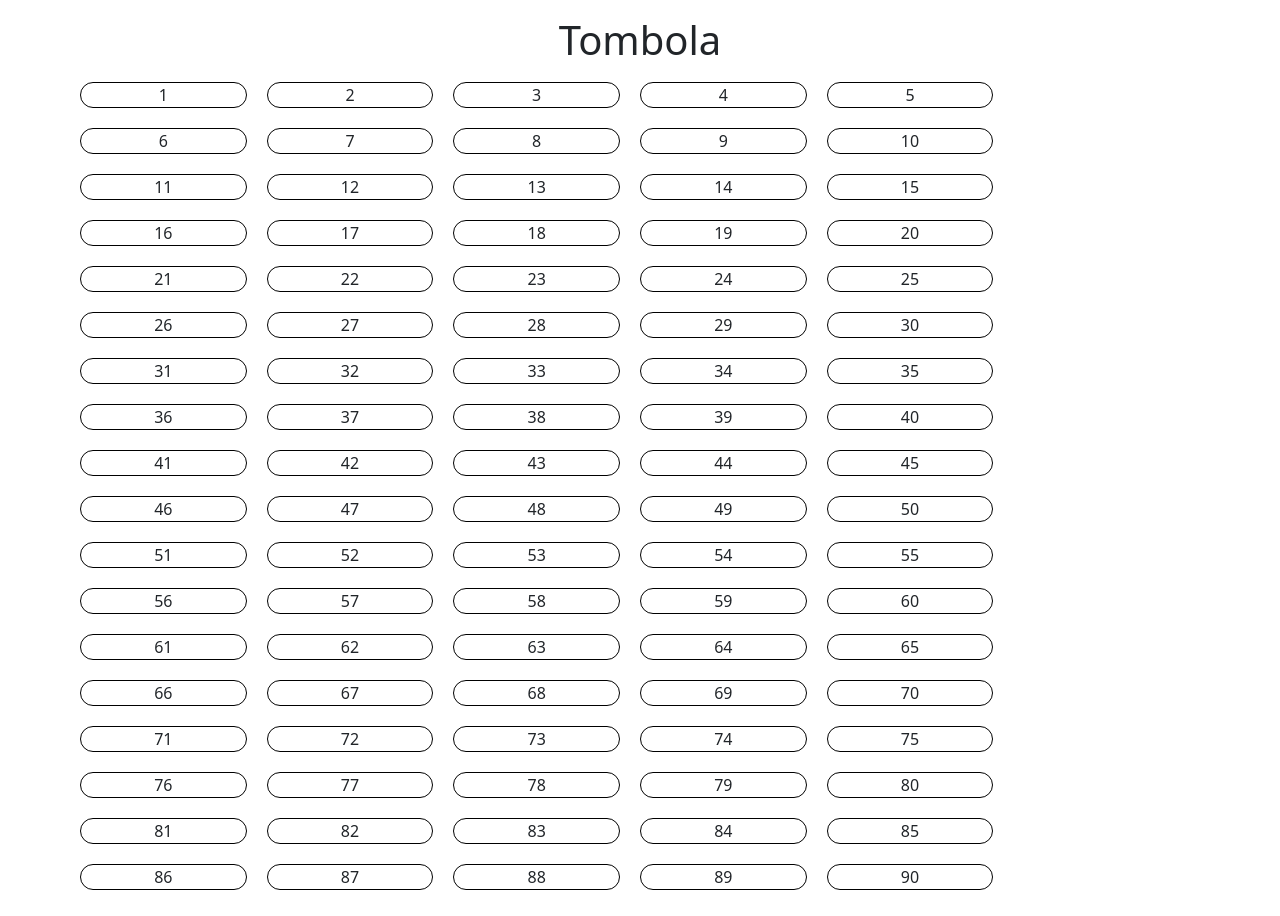
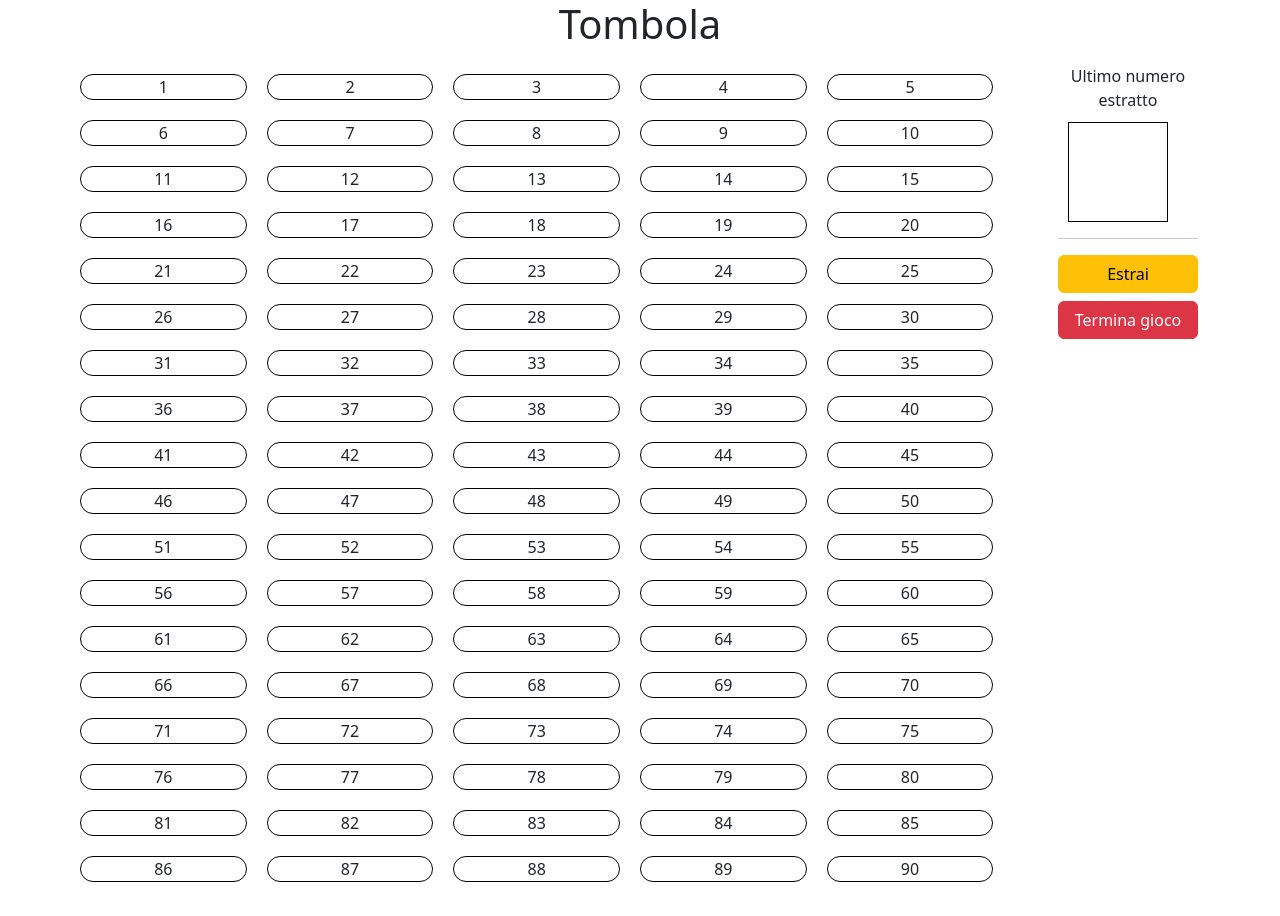
Before and after one commit to FrancescoGiommi/web-tombola, a React (Vite) app: page / in a window 1280 px wide. Built offline with nearby package versions, Linux system fonts and the light colour scheme.

Commit message:
Add number button and last number extract

```diff
--- a/src/App.jsx
+++ b/src/App.jsx
@@ -4,8 +4,8 @@ import Main from "./components/Main";
 function App() {
   return (
     <>
-      <div className="container my-3 text-center">
-        <Header />
+      <Header />
+      <div className="container d-flex my-3 text-center">
         <Main />
       </div>
     </>
--- a/src/assets/css/index.css
+++ b/src/assets/css/index.css
@@ -3,3 +3,10 @@
   border-radius: 20px;
   margin: 10px;
 }
+
+.extract-number {
+  border: 1px solid black;
+  height: 100px;
+  width: 100px;
+  margin: 10px;
+}
--- a/src/components/Header.jsx
+++ b/src/components/Header.jsx
@@ -1,7 +1,7 @@
 export default function Header() {
   return (
     <>
-      <h1>Tombola</h1>
+      <h1 className="text-center">Tombola</h1>
     </>
   );
 }
--- a/src/components/Main.jsx
+++ b/src/components/Main.jsx
@@ -13,6 +13,15 @@ export default function Main() {
           <div className="numbers col-2">{number}</div>
         ))}
       </div>
+      <div style={{ maxWidth: "320px" }}>
+        <div>Ultimo numero estratto</div>
+        <div className="extract-number"></div>
+        <hr />
+        <div className="d-flex flex-column gap-2">
+          <button className="btn btn-warning">Estrai</button>
+          <button className="btn btn-danger">Termina gioco</button>
+        </div>
+      </div>
     </>
   );
 }
```
